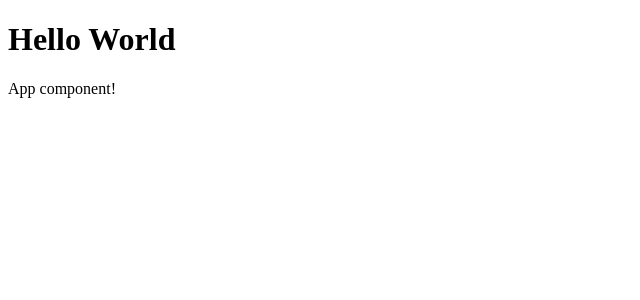
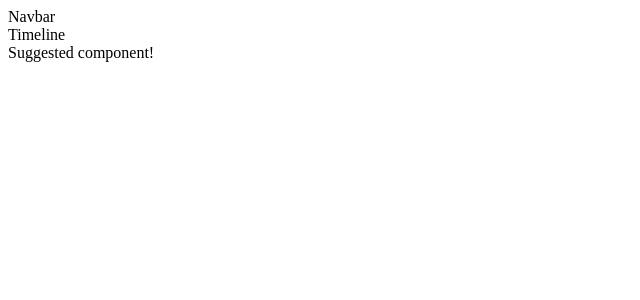
Before and after one commit to quinnfinite/once, a React app: page / in a window 1280 px wide. Shown: the top 300 px of the page, without its empty margins (0-640 px from the left). Built offline with nearby package versions, Linux system fonts and the light colour scheme.

Commit message:
Added base level components for Navbar, Timeline, and the Suggested Followers list

```diff
--- a/public/index.html
+++ b/public/index.html
@@ -4,7 +4,6 @@
 
 </head>
 <body>
-  <h1>Hello World</h1>
   <div id="app"></div>
   <script src="/dist/main.js" text="text/javascript"></script>
 </body>
--- a/src/components/App.jsx
+++ b/src/components/App.jsx
@@ -1,7 +1,14 @@
 import React from 'react';
+import Navbar from './Navbar.jsx';
+import Timeline from './Timeline.jsx';
+import Suggested from './Suggested.jsx';
 
 const App = (props) => (
-  <div>App component!</div>
+  <React.Fragment>
+    <Navbar />
+    <Timeline />
+    <Suggested />
+  </React.Fragment>
 )
 
 export default App;
--- /dev/null
+++ b/src/components/Navbar.jsx
@@ -0,0 +1,7 @@
+import React from 'react';
+
+const Navbar = (props) => (
+  <div>Navbar</div>
+)
+
+export default Navbar;
--- /dev/null
+++ b/src/components/Suggested.jsx
@@ -0,0 +1,7 @@
+import React from 'react';
+
+const Suggested = (props) => (
+  <div>Suggested component!</div>
+)
+
+export default Suggested;
--- /dev/null
+++ b/src/components/Timeline.jsx
@@ -0,0 +1,7 @@
+import React from 'react';
+
+const Timeline = (props) => (
+  <div>Timeline</div>
+)
+
+export default Timeline;
```
